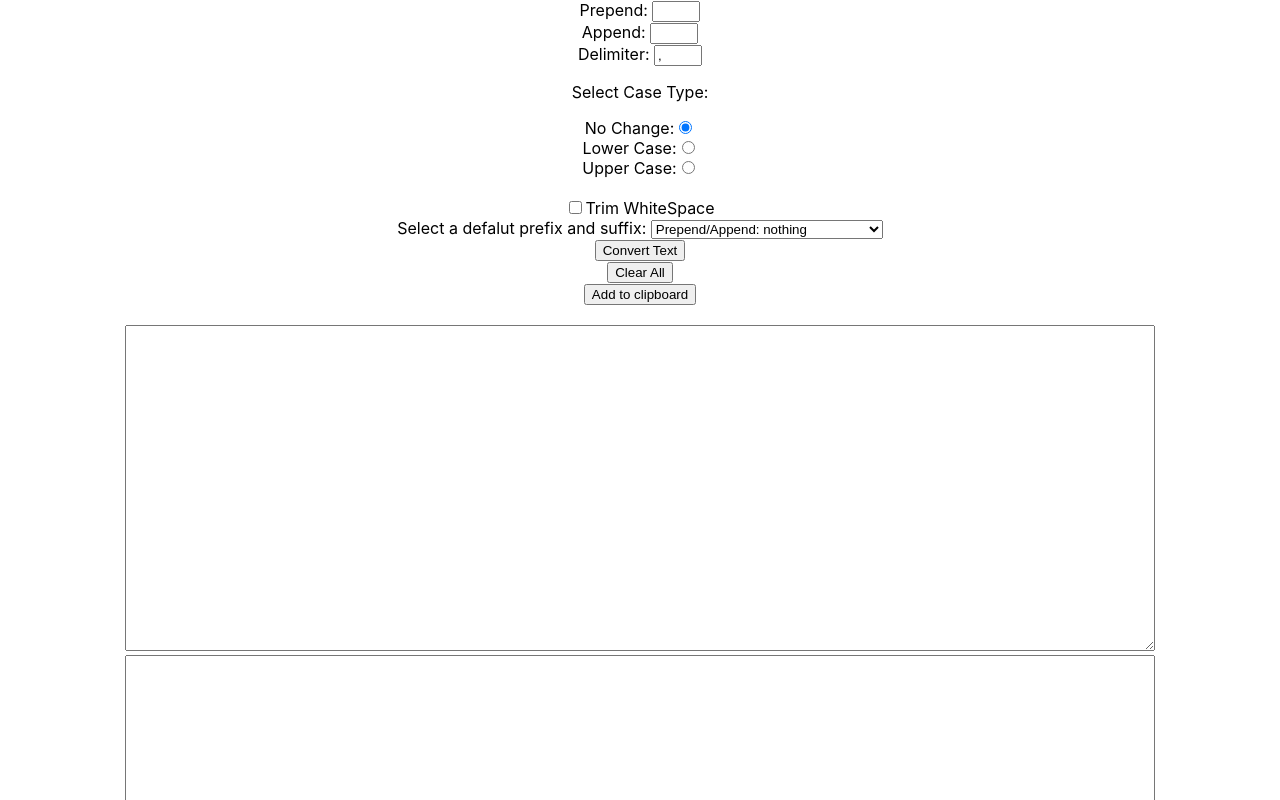
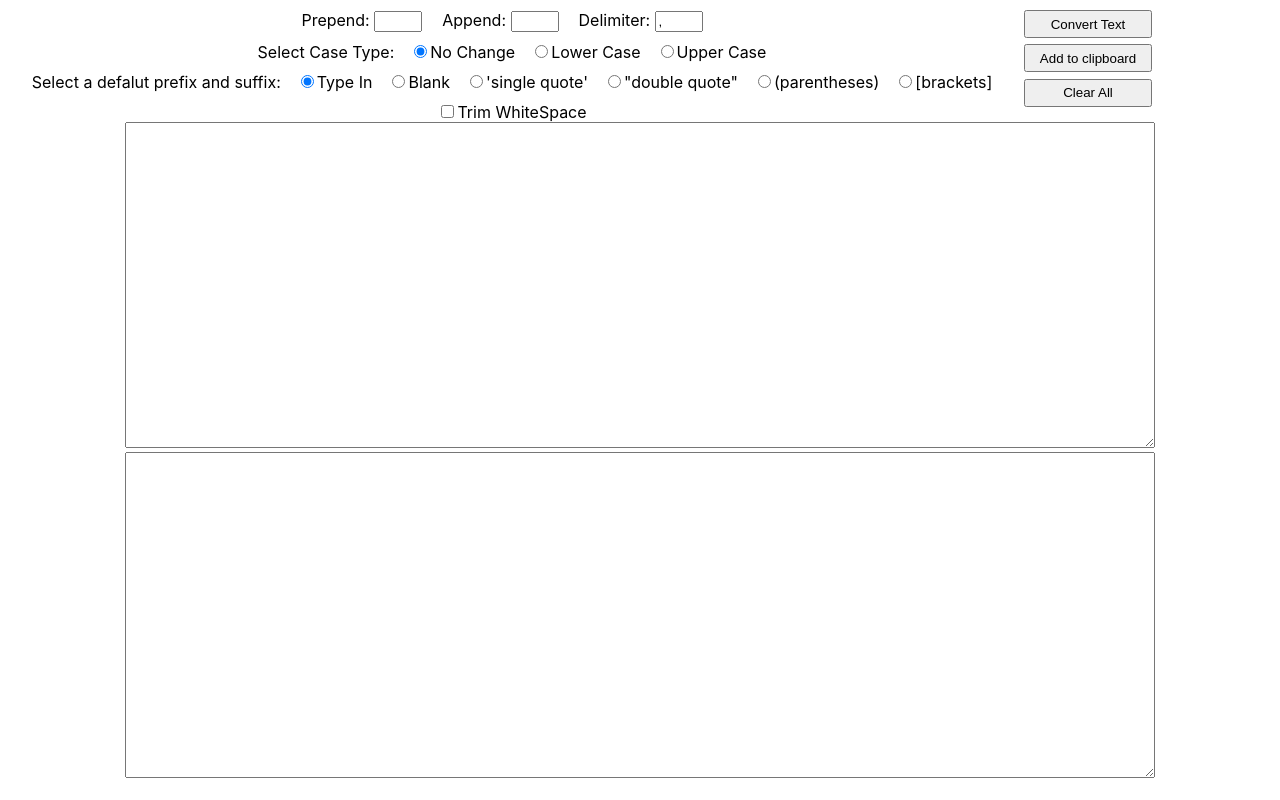
Before and after one commit to MaxwellWehner/sql-string-formatter, a React (Create React App) app: page / in a window 1280 px wide. Shown: the top 800 px of the page. Built offline with nearby package versions, Linux system fonts and the light colour scheme.

Commit message:
changed defalut drop down to set of radio buttons and added styling

```diff
--- a/src/App.css
+++ b/src/App.css
@@ -9,4 +9,28 @@ textarea {
 
 input[type="text"] {
   width: 40px;
+  margin-right: 20px;
 }
+
+input[type="radio"] {
+  margin-left: 20px;
+}
+
+form {
+  margin-bottom: 10px;
+}
+
+.formContainer {
+  display: grid;
+  grid-template-columns: 80vw auto;
+  margin-top: 10px;
+}
+
+.buttons {
+  justify-self: flex-start;
+}
+button {
+  width: 10vw;
+  height: 25%;
+  margin-bottom: 5%;
+}
--- a/src/App.js
+++ b/src/App.js
@@ -13,9 +13,10 @@ const App = () => {
     const prependValue = document.getElementById("prepend");
     const appendValue = document.getElementById("append");
     const delimiterValue = document.getElementById("delimiter");
-    const classType = document.getElementsByName("caseType");
+    const caseType = document.getElementsByName("caseType");
     const inputData = document.getElementsByClassName("main-input")[0];
     const trimedChecked = document.getElementById("trimCheck");
+    const defaults = document.getElementsByName("defaults");
 
     setWrappings({
       prepend: `${prependValue.value}`,
@@ -25,8 +26,8 @@ const App = () => {
     setInputData(inputData.value);
     setIsChecked(trimedChecked.checked);
     for (let i = 0; i < 3; i++) {
-      if (classType[i].checked) {
-        switch (classType[i].id) {
+      if (caseType[i].checked) {
+        switch (caseType[i].id) {
           case "none":
             setTextCase("none");
             break;
@@ -42,23 +43,26 @@ const App = () => {
         }
       }
     }
-  };
 
-  const setDefalutDropDown = () => {
-    const prependValue = document.getElementById("prepend");
-    const appendValue = document.getElementById("append");
-    const defaltDropDown = document.getElementById("defaults");
-
-    switch (defaltDropDown.options[defaltDropDown.selectedIndex].value) {
-      case '"':
-        setWrappings({ prepend: '"', append: '"' });
-        prependValue.value = '"';
-        appendValue.value = '"';
+    for (let i = 0; i < 6; i++) {
+      if (defaults[i].checked) {
+        switch (defaults[i].id) {
+          case "typeIn":
+            break;
+          case "blank":
+            setWrappings({ prepend: "", append: "" });
+            prependValue.value = "";
+            appendValue.value = "";
             break;
           case "'":
             setWrappings({ prepend: "'", append: "'" });
             prependValue.value = "'";
             appendValue.value = "'";
+            break;
+          case '"':
+            setWrappings({ prepend: '"', append: '"' });
+            prependValue.value = '"';
+            appendValue.value = '"';
             break;
           case "()":
             setWrappings({ prepend: "(", append: ")" });
@@ -70,16 +74,13 @@ const App = () => {
             prependValue.value = "[";
             appendValue.value = "]";
             break;
-      case "":
-        setWrappings({ prepend: "", append: "" });
-        prependValue.value = "";
-        appendValue.value = "";
-        break;
           default:
             setWrappings({ prepend: "", append: "" });
             prependValue.value = "";
             appendValue.value = "";
             break;
+        }
+      }
     }
   };
 
@@ -134,25 +135,32 @@ const App = () => {
     document.execCommand("copy");
   };
 
+  const setToTypeIn = () => {
+    const typeIn = document.getElementById("typeIn");
+    typeIn.checked = true;
+  };
+
   return (
     <div className="App">
-      <form>
+      <div className="formContainer">
+        <div className="formTop">
+          <form className="attach">
             <label htmlFor="prepend">Prepend: </label>
             <input
               type="text"
               id="prepend"
               defaultValue={wrappings.prepend}
               onChange={setUserValues}
+              onClick={setToTypeIn}
             />
-        <br />
             <label htmlFor="append">Append: </label>
             <input
               type="text"
               id="append"
               defaultValue={wrappings.append}
               onChange={setUserValues}
+              onClick={setToTypeIn}
             />
-        <br />
             <label htmlFor="delimeter">Delimiter: </label>
             <input
               type="text"
@@ -161,9 +169,9 @@ const App = () => {
               onChange={setUserValues}
             />
           </form>
-      <form>
-        <p>Select Case Type:</p>
-        <label htmlFor="none">No Change:</label>
+          <form className="case">
+            <label>Select Case Type:</label>
+
             <input
               type="radio"
               id="none"
@@ -171,44 +179,87 @@ const App = () => {
               defaultChecked={true}
               onChange={setUserValues}
             />
-        <br />
-        <label htmlFor="LowerCase">Lower Case:</label>
+            <label htmlFor="none">No Change</label>
+
             <input
               type="radio"
               id="LowerCase"
               name="caseType"
               onChange={setUserValues}
             />
-        <br />
-        <label htmlFor="UpperCase">Upper Case:</label>
+            <label htmlFor="LowerCase">Lower Case</label>
+
             <input
               type="radio"
               id="UpperCase"
               name="caseType"
               onChange={setUserValues}
             />
+            <label htmlFor="UpperCase">Upper Case</label>
           </form>
-      <br />
+          <form className="defaults">
+            <label>Select a defalut prefix and suffix:</label>
+
+            <input
+              type="radio"
+              id="typeIn"
+              name="defaults"
+              defaultChecked={true}
+              onChange={setUserValues}
+            />
+            <label htmlFor="typeIn">Type In</label>
+
+            <input
+              type="radio"
+              id="blank"
+              name="defaults"
+              onChange={setUserValues}
+            />
+            <label htmlFor="blank">Blank</label>
+
+            <input
+              type="radio"
+              id="'"
+              name="defaults"
+              onChange={setUserValues}
+            />
+            <label htmlFor="'">'single quote'</label>
+
+            <input
+              type="radio"
+              id='"'
+              name="defaults"
+              onChange={setUserValues}
+            />
+            <label htmlFor='"'>"double quote"</label>
+
+            <input
+              type="radio"
+              id="()"
+              name="defaults"
+              onChange={setUserValues}
+            />
+            <label htmlFor="()">(parentheses)</label>
+
+            <input
+              type="radio"
+              id="[]"
+              name="defaults"
+              onChange={setUserValues}
+            />
+            <label htmlFor="[]">[brackets]</label>
+          </form>
           <input type="checkbox" id="trimCheck" onChange={setUserValues} />
-      <label htmlFor="trimCheckBox">Trim WhiteSpace</label>
-      <br />
-      <label htmlFor="defaults">Select a defalut prefix and suffix: </label>
-      <select name="defaults" id="defaults" onChange={setDefalutDropDown}>
-        <option value="">Prepend/Append: nothing</option>
-        <option value="'">Prepend/Append: 'single quote'</option>
-        <option value='"'>Prepend/Append: "double quote"</option>
-        <option value="()">Prepend/Append: (parentheses)</option>
-        <option value="[]">Prepend/Append: [square brackets]</option>
-      </select>
-      <br />
+          <label htmlFor="trimCheck">Trim WhiteSpace</label>
+        </div>
         <div className="buttons">
           <button onClick={convertText}>Convert Text</button>
           <br />
+          <button onClick={copyOutput}>Add to clipboard</button>
+          <br />
           <button onClick={clearBoxes}>Clear All</button>
-        <br />
-        <button onClick={copyOutput}>Add to clipboard</button>
         </div>
-      <br />
+      </div>
       <textarea
         type="text"
         className="main-input"
```
Lines whose indentation alone changed are shown as unchanged.
